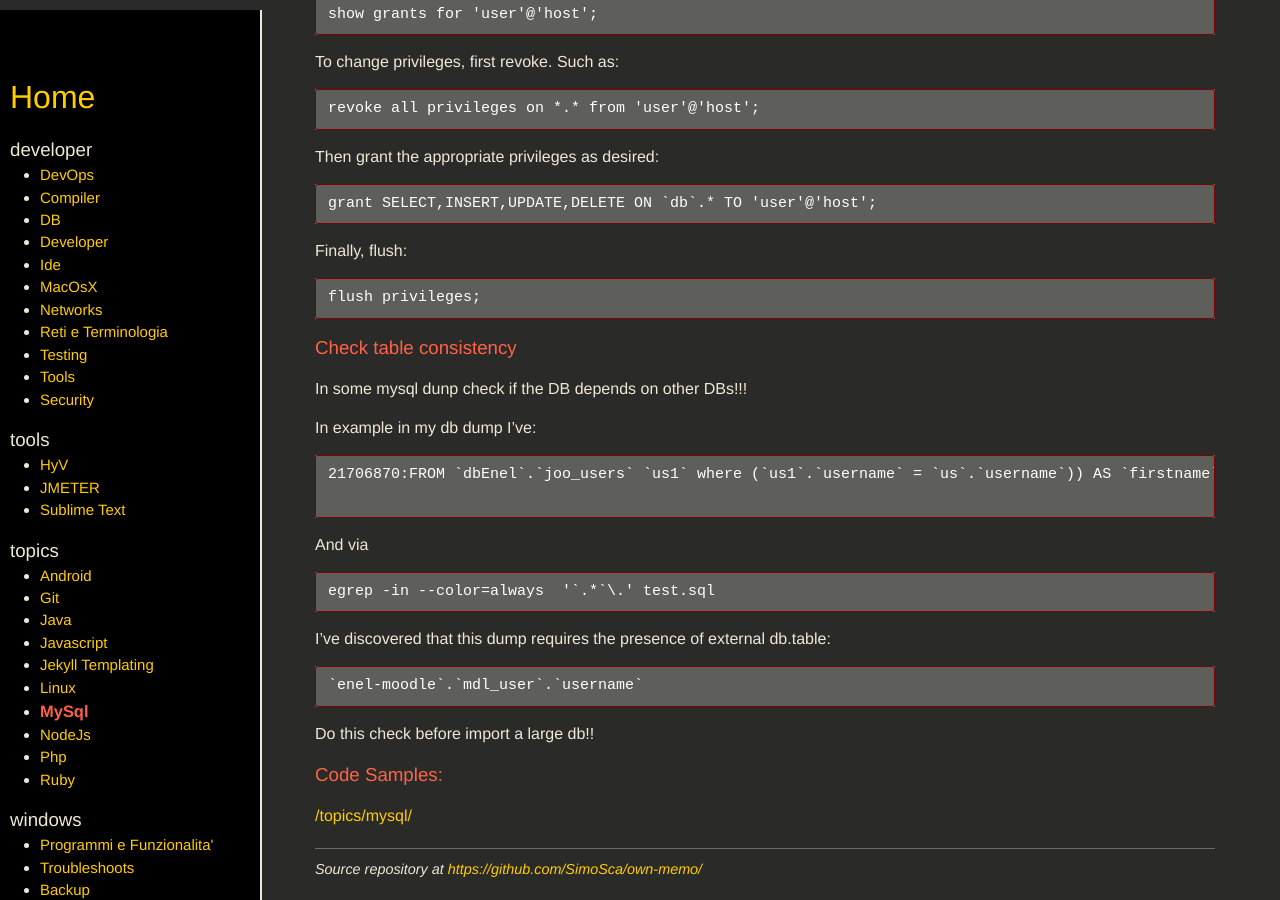
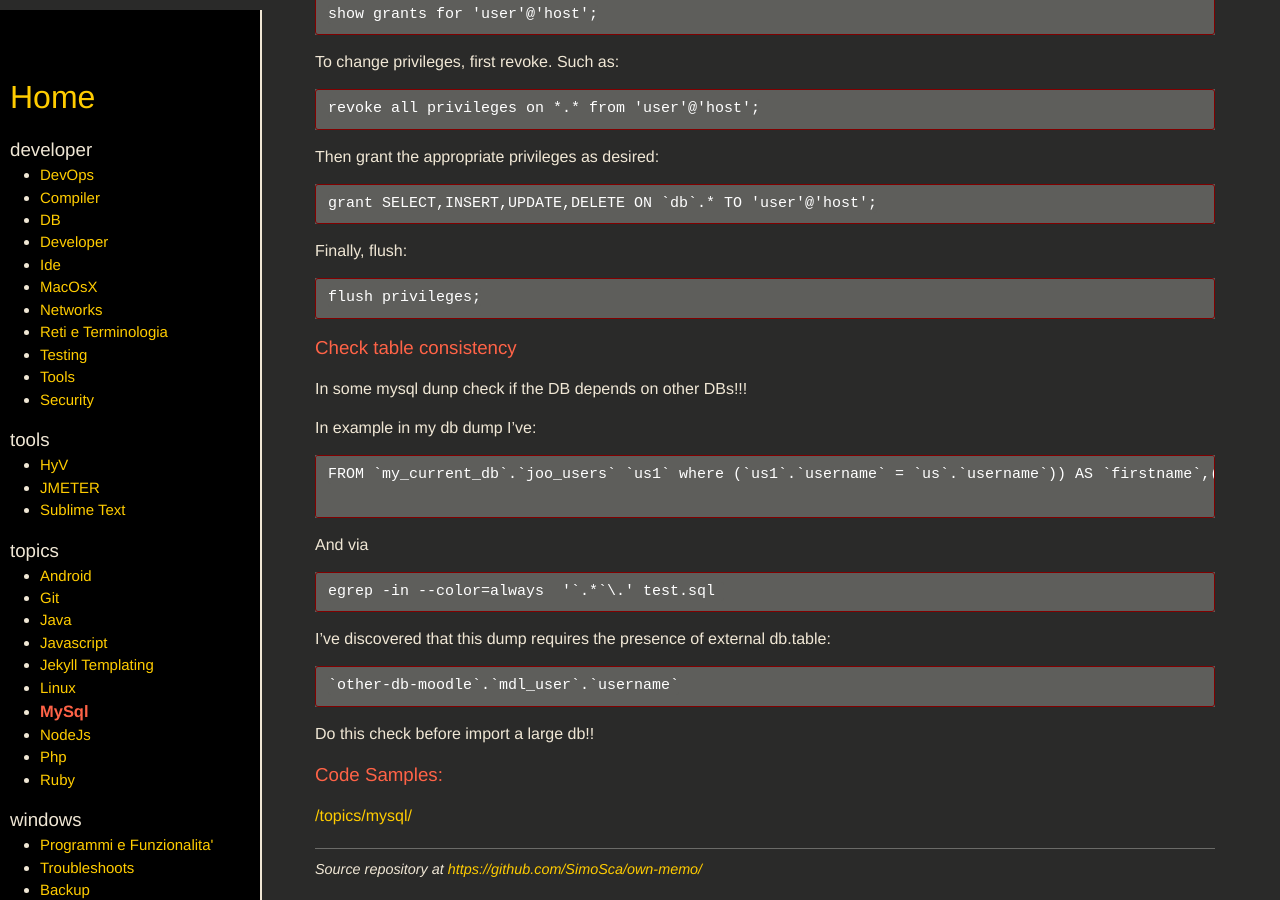
Before and after one commit to SimoSca/own-memo, a Jekyll site: the page built from _pages/topics/mysql.md, in a window 1280 px wide and 900 px high, scrolled down 2044 px. Built offline with Jekyll 4.4.1, drawn with Linux system fonts in a browser that asks for light colours; nearby versions of some CDN libraries.

Commit message:
[update] changed db names

`````diff
--- a/_pages/topics/mysql.md
+++ b/_pages/topics/mysql.md
@@ -144,7 +144,7 @@ In example in my db dump I've:
 
 
 ````
-21706870:FROM `dbEnel`.`joo_users` `us1` where (`us1`.`username` = `us`.`username`)) AS `firstname`,(select substring_index(substring_index(`us2`.`name`,' ',3),' ',-(1)) AS `last_name` from `dbEnel`.`joo_users` `us2` where (`us2`.`username` = `us`.`username`)) AS `lastname` from `dbEnel`.`joo_users` `us` where (not((`us`.`username` collate utf8_general_ci) in (select `enel-moodle`.`mdl_user`.`username` from `enel-moodle`.`mdl_user`)));
+FROM `my_current_db`.`joo_users` `us1` where (`us1`.`username` = `us`.`username`)) AS `firstname`,(select substring_index(substring_index(`us2`.`name`,' ',3),' ',-(1)) AS `last_name` from `my_current_db`.`joo_users` `us2` where (`us2`.`username` = `us`.`username`)) AS `lastname` from `my_current_db`.`joo_users` `us` where (not((`us`.`username` collate utf8_general_ci) in (select `other-db-moodle`.`mdl_user`.`username` from `other-db-moodle`.`mdl_user`)));
 
 ````
 
@@ -156,7 +156,7 @@ egrep -in --color=always  '`.*`\.' test.sql
 I've discovered that this dump requires the presence of external db.table:
 
 ```
-`enel-moodle`.`mdl_user`.`username`
+`other-db-moodle`.`mdl_user`.`username`
 ````
 
 Do this check before import a large db!!
`````
